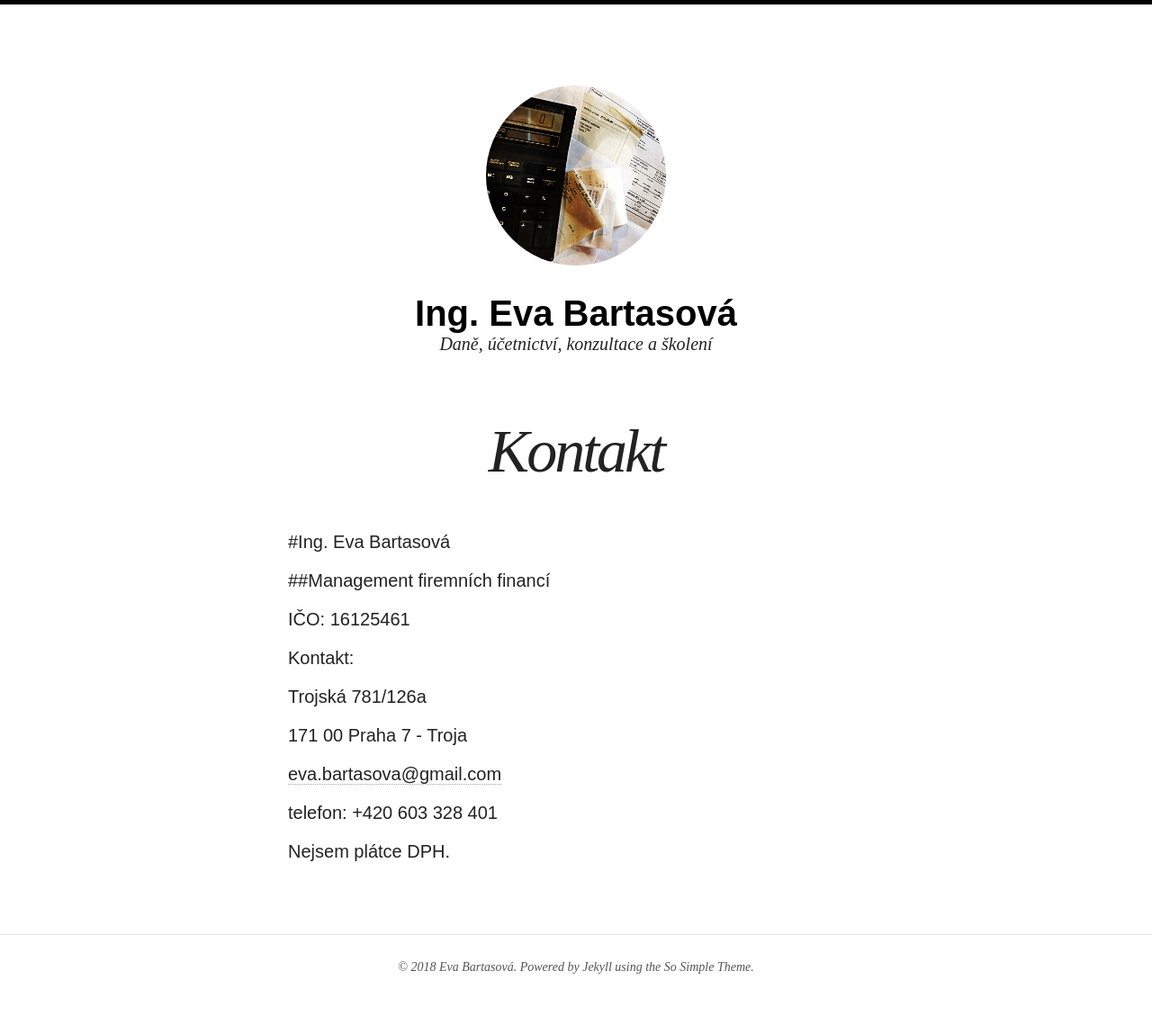
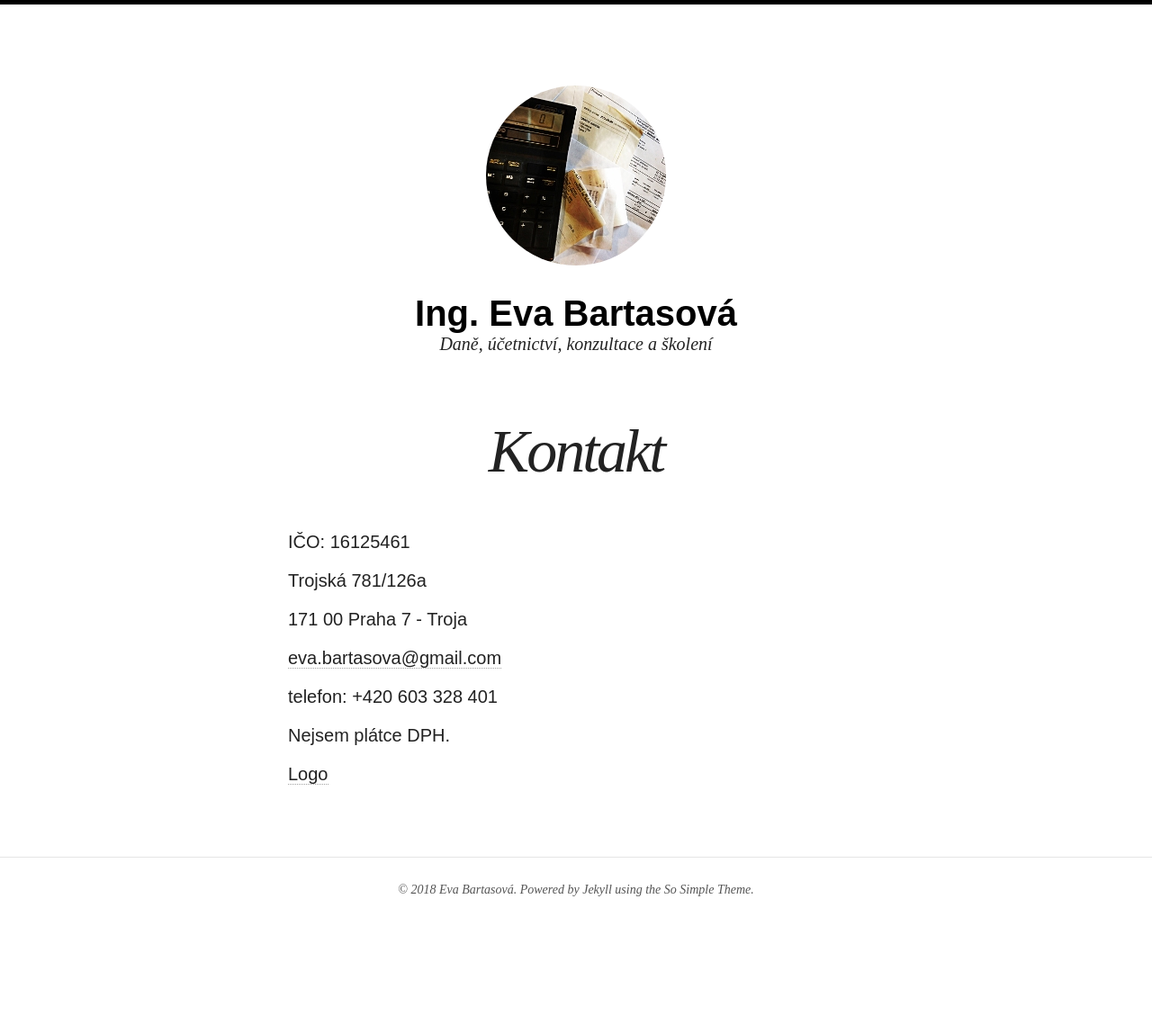
Before and after one commit to aborym/evabartasova, a Jekyll site: the page built from kontakt.md, in a window 1280 px wide. Shown: the whole page at 90% size. Built offline with Jekyll 4.4.1, drawn with Linux system fonts in a browser that asks for light colours; nearby versions of some CDN libraries; after the commit the page ends 1053 px from its top, so only the background shows below that.

Commit message:
[FIX] Broken contact title

```diff
--- a/kontakt.md
+++ b/kontakt.md
@@ -6,16 +6,8 @@ modified: 2014-11-09
 tags: [ucetnictvi, sluzby, zpracovani dani, finance]
 ---
 
-#Ing. Eva Bartasová
-
-
-##Management firemních financí
-
 
 IČO: 16125461
-
-
-Kontakt:
 
 
 Trojská 781/126a
@@ -31,3 +23,5 @@ telefon: +420 603 328 401
 
 
 Nejsem plátce DPH.
+
+[Logo](/assets/logo.jpg)
```
